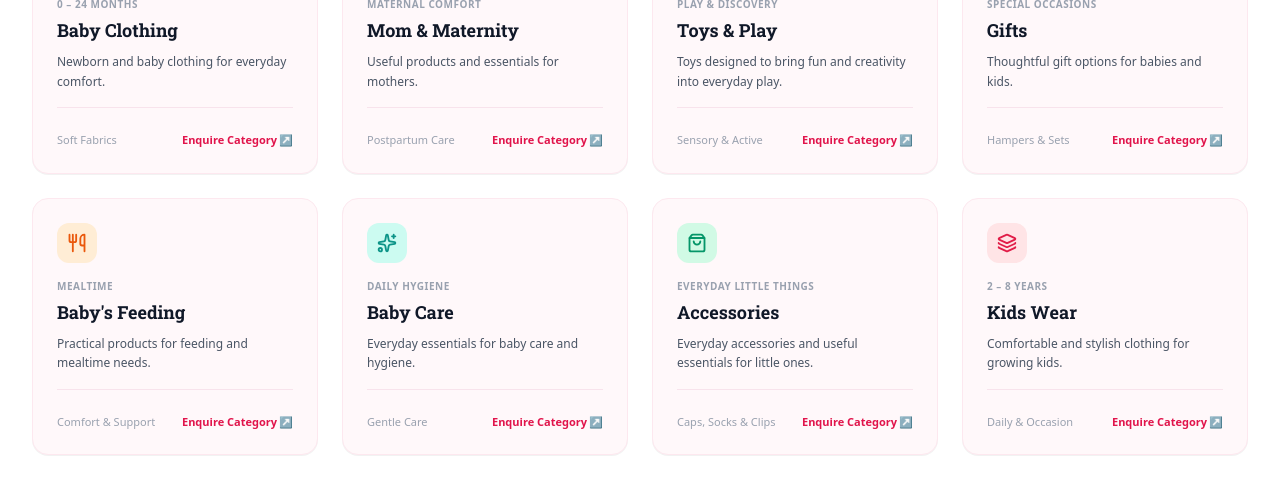
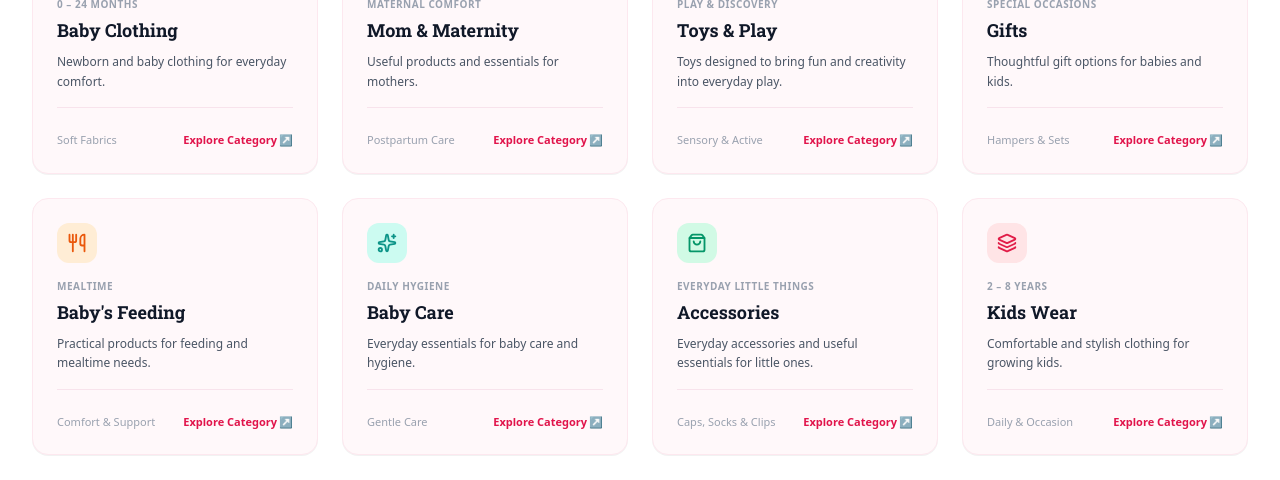
Before and after one commit to blossomkidzincorporation24-boop/Babysbazaar, a Next.js app: page /about-us in a window 1280 px wide. Shown: the part 900-1380 px from the top of the page. Built offline with nearby package versions, Linux system fonts and the light colour scheme; no server answers; the database is empty.

Commit message:
fix(about-us): change Enquire Category to Explore Category on offer cards

```diff
--- a/src/components/user/AboutUsClient.tsx
+++ b/src/components/user/AboutUsClient.tsx
@@ -301,10 +301,10 @@ export default function AboutUsClient({ whatsappNumber, photos = [] }: AboutUsCl
                   <div className="pt-6 mt-4 border-t border-[#F8E3EC] flex items-center justify-between text-[11px]">
                     <span className="font-sans text-gray-400">{item.meta}</span>
                     <Link
-                      href={`/category/${item.slug}`}
+                      href={item.slug === 'baby-toys' || item.slug === 'toys' ? '/toys' : `/category/${item.slug}`}
                       className="font-sans font-semibold text-[#E1144B] hover:text-[#B80D3C] flex items-center gap-0.5 group-hover:translate-x-0.5 transition-transform"
                     >
-                      <span>Enquire Category</span>
+                      <span>Explore Category</span>
                       <span>↗</span>
                     </Link>
                   </div>
```
